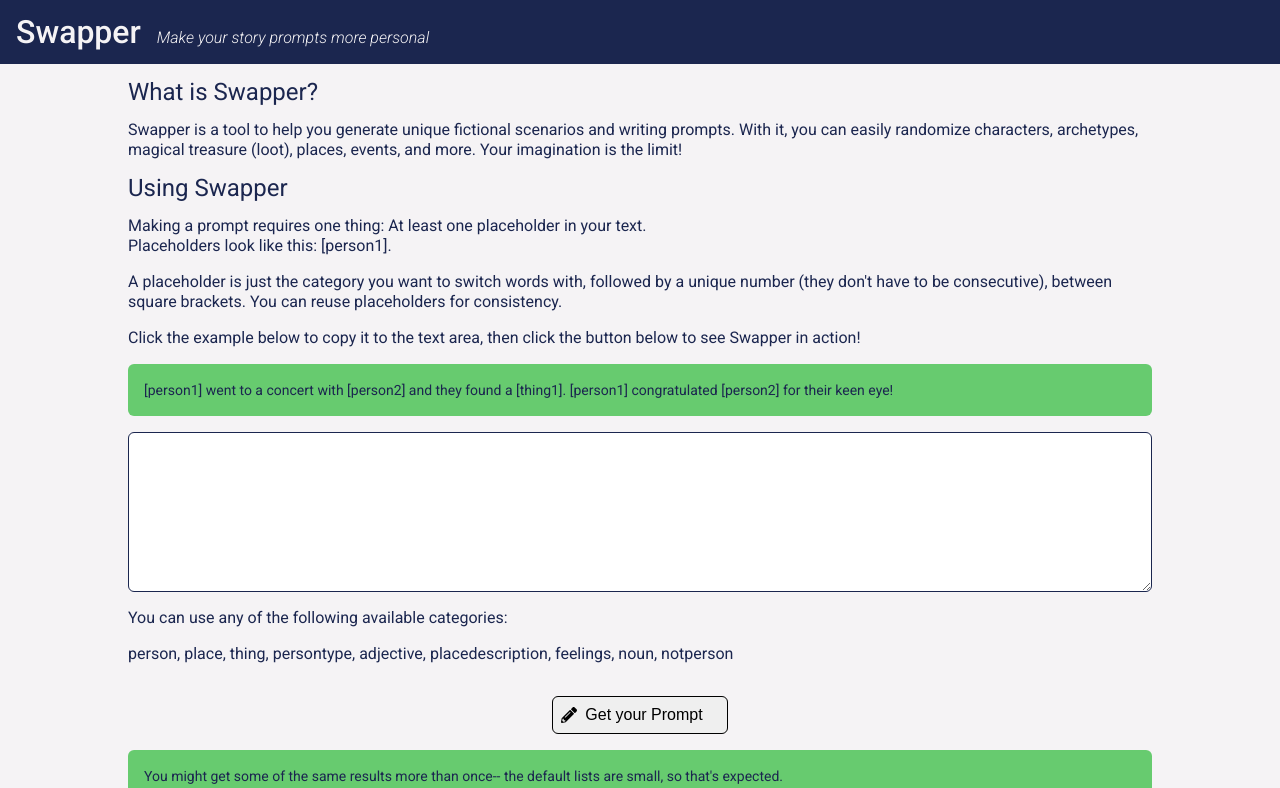
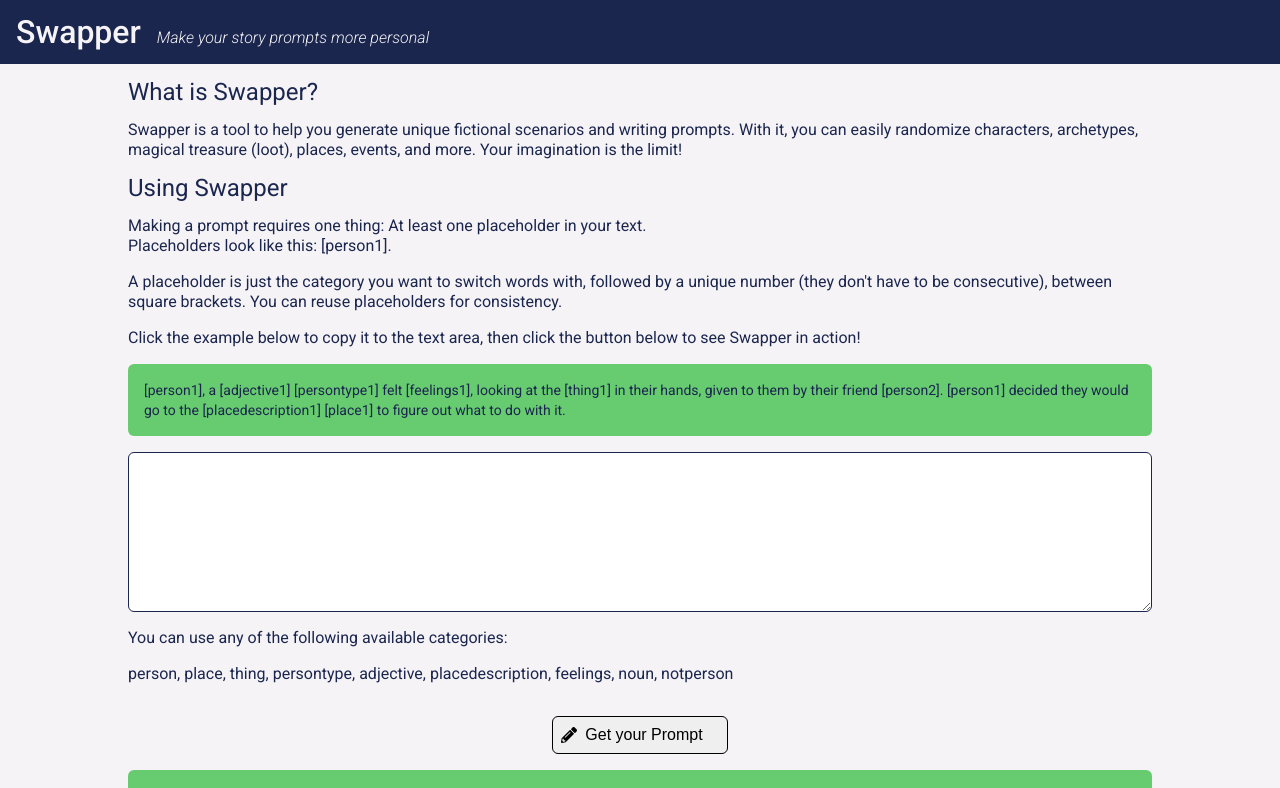
Before and after one commit to paradoxinversion/swapper, a React (Vite) app: page / in a window 1280 px wide. Shown: the top 788 px of the page. Built offline with nearby package versions, Linux system fonts and the light colour scheme.

Commit message:
Added better example

```diff
--- a/src/App.jsx
+++ b/src/App.jsx
@@ -142,12 +142,13 @@ class App extends React.Component {
             className="example"
             onClick={() => {
               this.setState({
-                "user-prompt":
-                  "[person1] went to a concert with [person2] and they found a [thing1]. [person1] congratulated [person2] for their keen eye!"
+                "user-prompt": `[person1], a [adjective1] [persontype1] felt [feelings1] looking at the [thing1] in their hands, just given to them by their friend [person2]. [person1] decided they would go to the [placedescription1] [place1] to figure out what to do with it.`
               });
             }}>
-            [person1] went to a concert with [person2] and they found a
-            [thing1]. [person1] congratulated [person2] for their keen eye!
+            [person1], a [adjective1] [persontype1] felt [feelings1], looking at
+            the [thing1] in their hands, given to them by their friend
+            [person2]. [person1] decided they would go to the
+            [placedescription1] [place1] to figure out what to do with it.
           </p>
 
           <textarea
```
